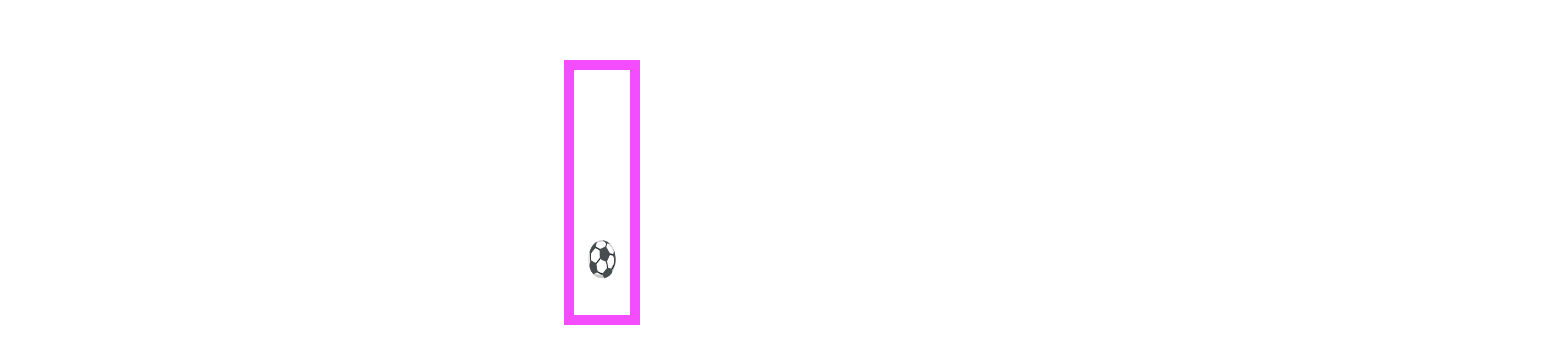
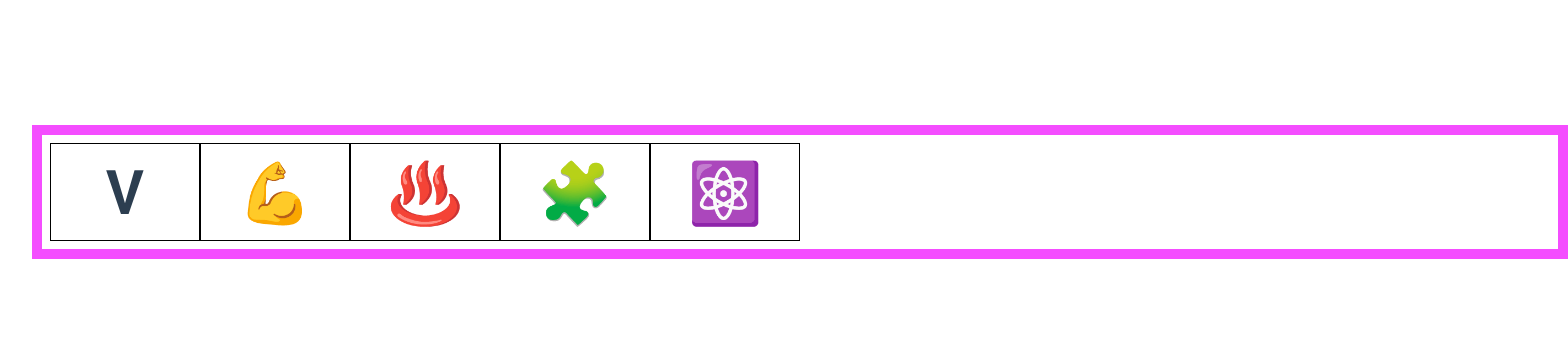
Before and after one commit to MSA0202/vue-minis, a Vue app: page / in a window 1280 px wide. Shown: the part 203-566 px from the top of the page, 1568 px wide, since content can reach past the window. Built offline with nearby package versions, Linux system fonts and the light colour scheme.

Commit message:
Task 17 - Infinite Scroll Div

```diff
--- a/src/App.vue
+++ b/src/App.vue
@@ -27,6 +27,7 @@ import DragDropAndReorderList from "@/components/task13-draganddrop/DragDropAndR
 import BaseLoadingOverlay from "@/components/task14-loadingoverlay/BaseLoadingOverlay.vue";
 import KFHeartPulse from "@/components/task15-kf-heartpulse/KFHeartPulse.vue";
 import KFBouncingBall from "@/components/task16-kf-bouncingball/KFBouncingBall.vue";
+import InfDivScroll from "@/components/task17-kf-infinite-div-scroll/InfDivScroll.vue";
 </script>
 
 <template>
@@ -53,7 +54,8 @@ import KFBouncingBall from "@/components/task16-kf-bouncingball/KFBouncingBall.v
 <!--    <DragDropAndReorderList />-->
 <!--    <BaseLoadingOverlay />-->
 <!--    <KFHeartPulse />-->
-    <KFBouncingBall />
+<!--    <KFBouncingBall />-->
+<InfDivScroll />
   </div>
 </template>
 
--- /dev/null
+++ b/src/components/task17-kf-infinite-div-scroll/InfDivScroll.vue
@@ -0,0 +1,63 @@
+<template>
+<div>
+  <div class="scroll-container">
+    <div class="scroll-track">
+      <div v-for="(image, index) in images.image" :key="'first-' + index" class="images">
+        {{ image }}
+      </div>
+
+      <div v-for="(image, index) in images.image" :key="'second-' + index" class="images">
+        {{ image }}
+      </div>
+    </div>
+  </div>
+</div>
+</template>
+
+<script setup lang="ts">
+const images =
+    {
+      "image": ["𝐕", "💪", "♨️", "🧩", "⚛️"]
+    }
+</script>
+
+<style scoped>
+.scroll-container
+{
+  overflow: hidden;
+  display: flex;
+  justify-content: center;
+  align-items: center;
+  flex-direction: row;
+  width: 50%;
+}
+.scroll-track
+{
+  display: flex;
+  width: max-content;
+  animation: infinite-scroll 3s linear infinite;
+}
+
+.images
+{
+  border: solid 1px black;
+  background-color: rgb(255,255,255,0.01);
+  width: 150px;
+  display: flex;
+  justify-content: center;
+  align-items: center;
+  font-size: 60px;
+}
+
+@keyframes infinite-scroll
+{
+  from
+  {
+    transform: translateX(0);
+  }
+  to
+  {
+    transform: translateX(50%);
+  }
+}
+</style>
```
